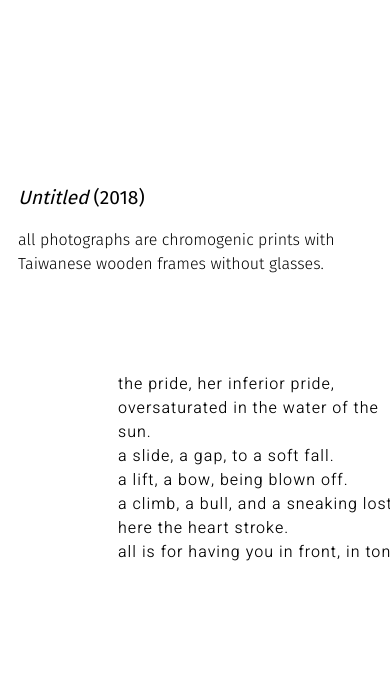
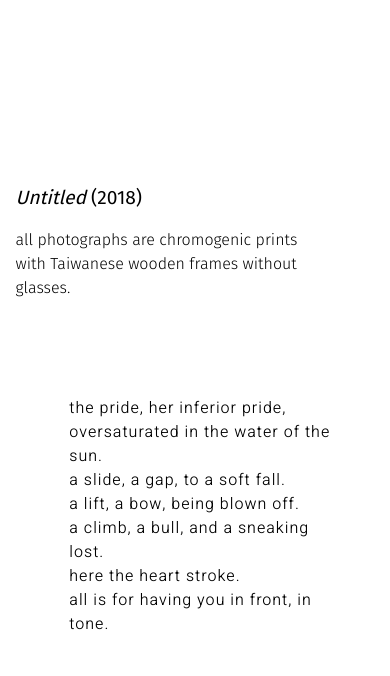
Before and after one commit to MongHsuan/website, a plain HTML site: page untitled.html in a window 390 px wide. Shown: the part 168-844 px from the top of the page. Drawn offline with Linux system fonts and the light colour scheme.

Commit message:
fix text overflow

```diff
--- a/stylesheet.css
+++ b/stylesheet.css
@@ -65,7 +65,7 @@ margin-left:45px;
 .title {
 font-family:"fira sans";
 font-weight: 500;
-font-size: 1.6rem;
+font-size: 1.2rem;
 margin-top: 100px;
 }
 
@@ -85,6 +85,7 @@ line-height:150%;
 @media only screen and (max-width: 500px) {
         .titleinfo {
         font-size:16px;
+        width:85%
         }
 }
 
@@ -135,18 +136,20 @@ font-size:14px;
         .workinfo {
         font-size:16px;
 	float:left;
-	margin-left:100px;
-	width:80%;
+	margin-left:15%;
+	width:75%;
 	}
 }
 
 .work {
-margin-left:50px;
+margin-left:10px;
+margin-right:2%;
 }
 
 @media only screen and (max-width: 500px){
 	.work {
-	margin-left:10px;
+	margin-left:2%;
+        margin-right:2%;
 	}
 }
 
@@ -159,7 +162,7 @@ font-weight:100;
 
 @media only screen and (max-width: 500px) {
         .smalltext {
-        font-size:24px;
+        Font-size:1rem;
         }
 }
 
```
Also changed, not shown: noneofus.html (+2 -2 lines).
